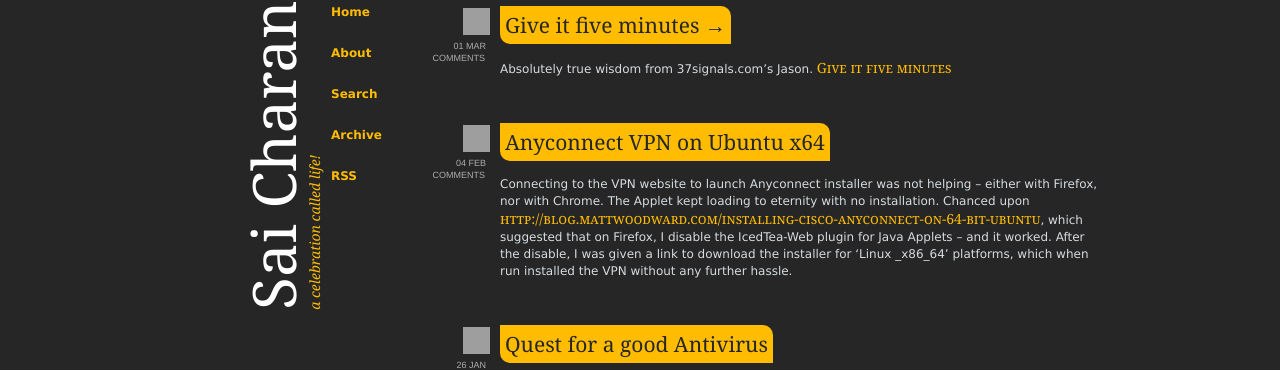
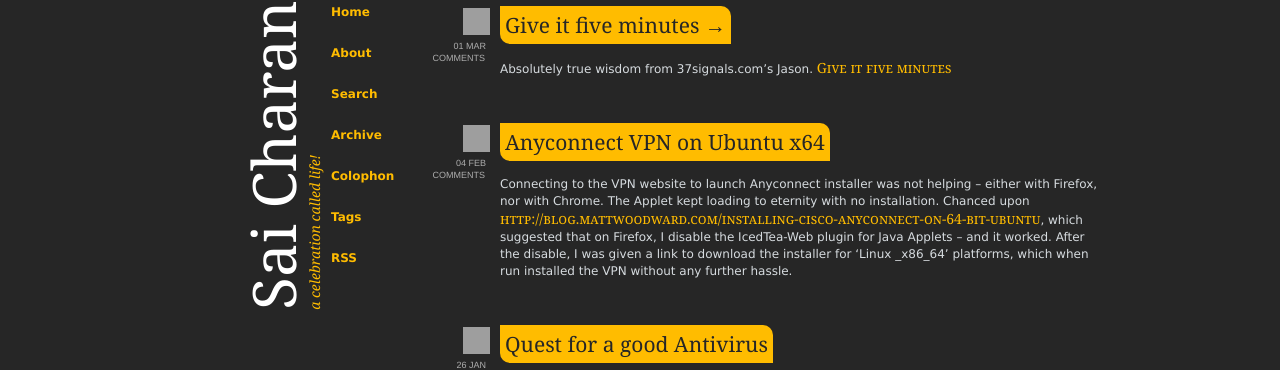
Before and after one commit to arjunasuresh3/scharan.github.com, a Jekyll site: the page built from index.html, in a window 1280 px wide. Shown: the part 79-449 px from the top of the page. Built offline with Jekyll 4.4.1, drawn with Linux system fonts in a browser that asks for light colours; nearby versions of some CDN libraries; Markdown is read by kramdown in place of the engine named in the settings; the list of posts is cut into pages by our own code; comment, search, counter and statistics services are not loaded; a style sheet for code colours, icons or effects is not loaded; grey boxes are pictures that could not be loaded.

Commit message:
Added better navigation.

```diff
--- a/_includes/top.html
+++ b/_includes/top.html
@@ -9,6 +9,8 @@
     <li><a href="{{site.folder}}/about.html">About</a></li>
     <li><a href="{{site.folder}}/search.html">Search</a></li>
     <li><a href="{{site.folder}}/archive.html">Archive</a></li>
+    <li><a href="{{site.folder}}/colophon.html">Colophon</a></li>
+    <li><a href="{{site.folder}}/tags.html">Tags</a></li>
     <li><a href="/atom.xml">RSS</a></li>
   </ul>
   <ul id="nav" style="margin-top: 0px">  </ul>
--- a/_layouts/about.html
+++ b/_layouts/about.html
@@ -12,7 +12,7 @@
 </div>
 
 <br />
-<table align="center" border="0" width="100%">
+<!--table align="center" border="0" width="100%">
 <tr>
 <td width="20%" align="left">
 <a href="{{site.folder}}/colophon.html">Colophon</a>
@@ -30,4 +30,4 @@
 <a href="{{site.folder}}/archive.html">Archive</a>
 </td>
 </tr>
-</table>
+</table-->
```
